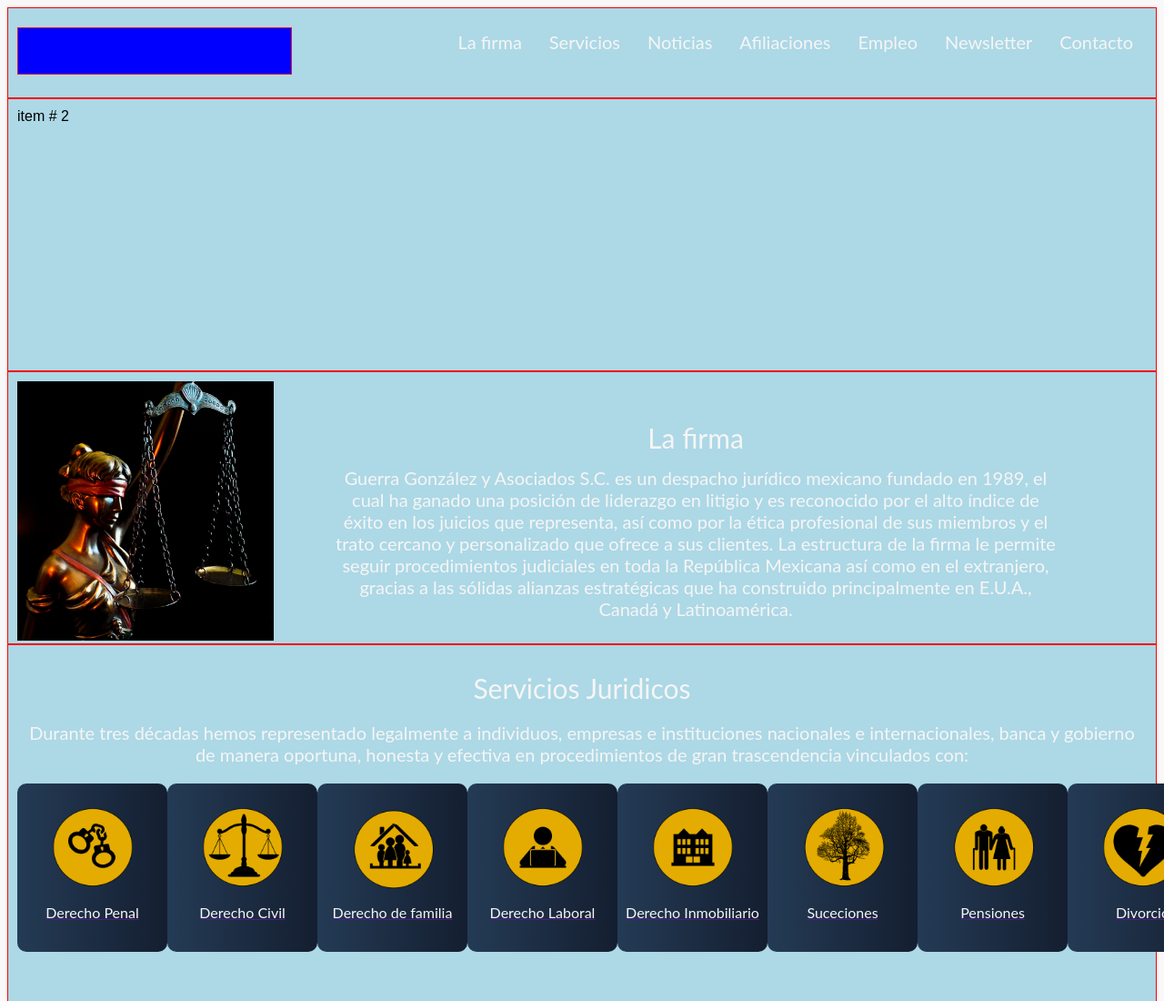
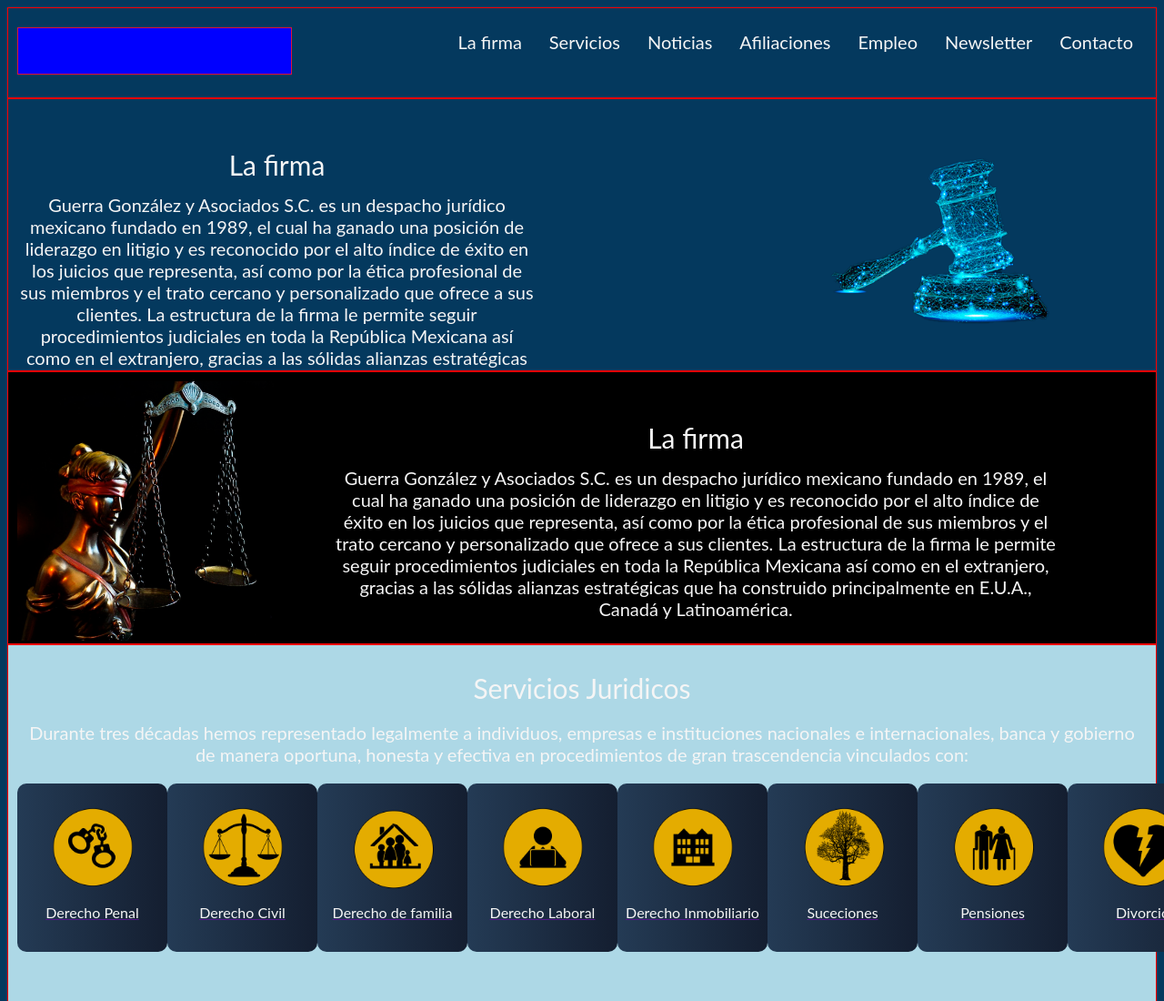
Before and after one commit to dieferdinan/Proyecto-Abogados, a plain HTML site: page index.html in a window 1280 px wide. Shown: the top 1100 px of the page at 91% size. Drawn offline with Linux system fonts and the light colour scheme; a script that the page names is missing.

Commit message:
Se organiza la segunda sesión

```diff
--- a/index.html
+++ b/index.html
@@ -35,7 +35,20 @@
 
 
         <div class="item">
-            item # 2
+
+          <section class="contenido">
+            <h1>La firma</h1>
+
+          <p>
+            Guerra González y Asociados S.C. es un despacho jurídico mexicano fundado en 1989, el cual ha ganado una posición de liderazgo en litigio y es reconocido por el alto índice de éxito en los juicios que representa, así como por la ética profesional de sus miembros y el trato cercano y personalizado que ofrece a sus clientes.
+            La estructura de la firma le permite seguir procedimientos judiciales en toda la República Mexicana así como en el extranjero, gracias a las sólidas alianzas estratégicas que ha construido principalmente en E.U.A., Canadá y Latinoamérica.
+            </p>
+
+        </section>
+
+          <section class="temis">
+            <img src="/assets/img/martillo_5.png">
+        </section>
         </div>
 
 
--- a/style.css
+++ b/style.css
@@ -1,7 +1,7 @@
 html{
     font-size: 62.5%; /*Hacks para adaptar mejor los rem's*/
     font-family: 'Krub', sans-serif;
-    background: #f8f8f8;
+    background: #04395e;
 }
 
 
@@ -19,7 +19,7 @@ body{
     grid-template-columns: [inicio] 1fr[linea2] 1fr [linea3] 1fr [linea4] 1fr [linea5] 1fr [linea6] 1fr [linea7] 1fr [linea8] 1fr [final];
     grid-template-rows: [inicio] 5rem [linea2] 5rem [linea3] 30rem [linea4] 30rem [linea5] 40rem [linea6] 50rem [linea7]50rem[linea8]50rem[final];
 
-    background:red;
+
 }
 
 .item{
@@ -32,12 +32,18 @@ body{
 
     grid-column: inicio/final;
     grid-row: inicio/linea3;
+    background: #04395e;
 
 }
 
 .item:nth-of-type(2){
 
+    display: grid;
     grid-column: inicio/final;
+    grid-template-columns: 1fr 1fr 10rem;
+    justify-items: self-end;
+
+    background: #04395e;
 
 
 }
@@ -54,6 +60,9 @@ body{
     grid-template-columns: 35rem 1fr 10rem;
 
     justify-items: start;
+
+
+    background: black;
 
 }
 
```
Also changed, not shown: assets/img/balanza.jpg (added), assets/img/columnas.jpg (added), assets/img/martillo.jpg (added), assets/img/martillo_2.jpg (added), assets/img/martillo_3.jpg (added), assets/img/martillo_4.png (added), assets/img/martillo_5.png (added).
